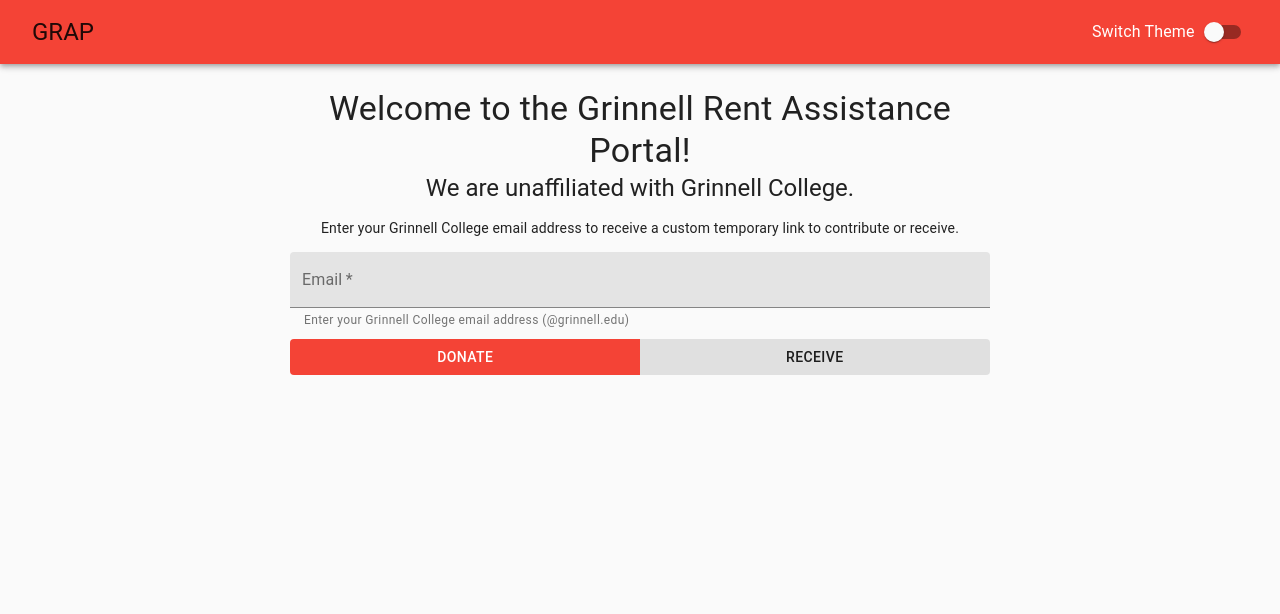
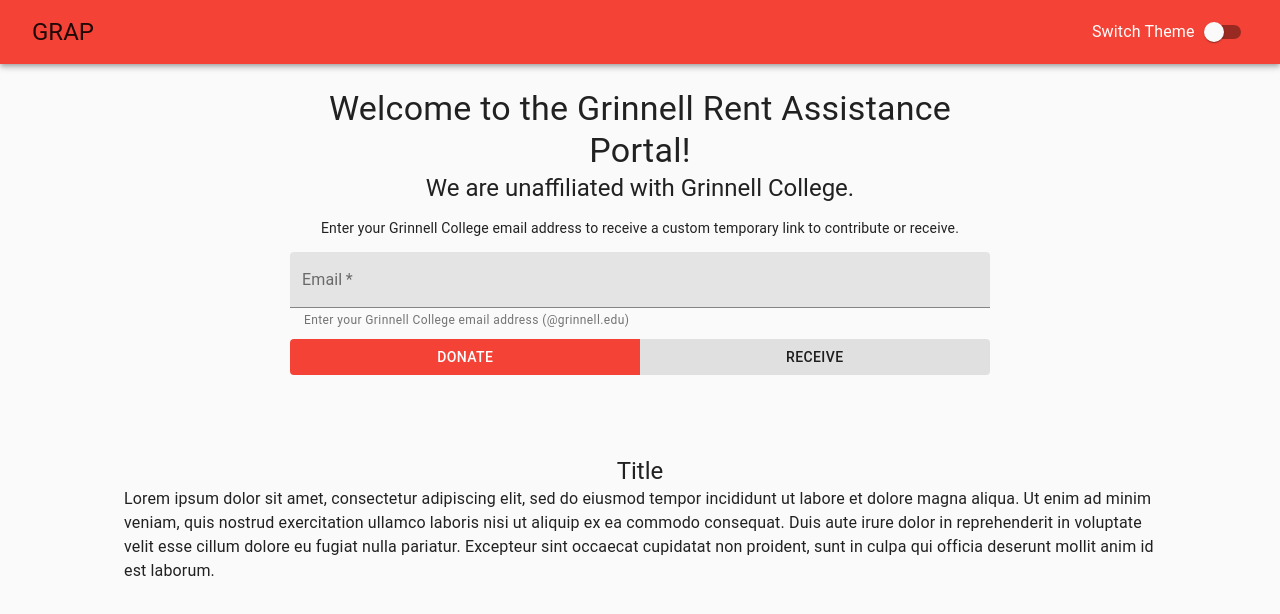
Before and after one commit to grinnell-rent-assistance/frontend, a React (Create React App) app: page / in a window 1280 px wide. Shown: the top 614 px of the page. Built offline with nearby package versions, Linux system fonts and the light colour scheme.

Commit message:
Added description paragraph with lorem ipsum text

```diff
--- a/src/App.js
+++ b/src/App.js
@@ -10,8 +10,8 @@
 import LandingPage from './pages/LandingPage';
 
 const useStyles = makeStyles((theme) => createStyles({
-  root: {
-    flex: 1,
+  bar: {
+    background: 'linear-gradient(90deg, #ff6969 10%, #c72a2a 90%)',
   },
   container: {
     marginTop: theme.spacing(3),
@@ -28,7 +28,7 @@
 );
 
 function App() {
-  const { darkModeButton, container, formGroup, root} = useStyles();
+  const { darkModeButton, container, formGroup, bar} = useStyles();
   const [email, setEmail] = React.useState('');
   const [theme, setTheme] = React.useState('light');
 
@@ -65,12 +65,12 @@
               <Route exact path="/">
                 <Home onChange={setEmail} />
               </Route>
-              {/* <Route path="/request">
-              <CreateRequest email={email} />
-            </Route> */}
               <Route path="/verification">
                 <LandingPage email={email} />
               </Route>
+              <Route path="/request">
+              <CreateRequest email={email} />
+            </Route>
             </Switch>
           </Box>
         </Box>
--- a/src/pages/CreateRequest.js
+++ b/src/pages/CreateRequest.js
@@ -21,10 +21,17 @@
 
 function CreateRequest(props) {
   const { root, form, button } = useStyles();
+  //const [redirect, setRedirect] = React.useState(null);
+  const [email, setEmail] = React.useState('');
+
+  // function verification() {
+  //   setRedirect(<Redirect to={"/verification"} />);
+  // }
 
   return (
     <Container className={root}>
       {isGrinnellEmail(props.email)? null: <Redirect to="/" />}
+      {/* {redirect} */}
       <FormControl className={form}>
         <Typography variant="h5">
           Create a Request
@@ -40,6 +47,7 @@
         <TextField label="Desired amount" /> <br />
         <TextareaAutosize rowsMin={3} placeholder="Extra Details" />
         <Button className={button} variant="contained">
+        {/* onClick={verification}  */}
           Submit
         </Button>
       </FormControl>
--- a/src/pages/Home.js
+++ b/src/pages/Home.js
@@ -1,6 +1,9 @@
 import React from 'react';
 import { Container, Box, Button, ButtonGroup, makeStyles, createStyles, Typography, TextField } from '@material-ui/core';
 import { Redirect } from 'react-router-dom';
+
+import Grid from '@material-ui/core/Grid';
+import Divider from '@material-ui/core/Divider';
 
 import isGrinnellEmail from '../utils/isGrinnellEmail';
 
@@ -20,12 +23,17 @@
   textField: {
     marginBottom: theme.spacing(1),
     width: '100%',
-  }
+  },
+  body: {
+    marginTop: theme.spacing(10),
+    padding: '20x',
+    margin: 100,
+  },
 })
 );
 
 function Home(props) {
-  const { textContainer, item, buttonGroup, textField } = useStyles();
+  const { textContainer, item, buttonGroup, textField, body } = useStyles();
 
   const [email, setEmail] = React.useState('');
   const [redirect, setRedirect] = React.useState(null);
@@ -35,7 +43,7 @@
   function receive() {
     if (isGrinnellEmail(email)) {
       props.onChange(email);
-      setRedirect(<Redirect to={"/request"}/>);
+      setRedirect(<Redirect to={"/request"} />);
     } else {
       setError(true);
       setMessage('Please enter a valid email');
@@ -46,7 +54,7 @@
   function verification() {
     if (isGrinnellEmail(email)) {
       props.onChange(email);
-      setRedirect(<Redirect to={"/verification"}/>);
+      setRedirect(<Redirect to={"/verification"} />);
     } else {
       setError(true);
       setMessage('Please enter a valid email');
@@ -82,12 +90,27 @@
             <Button className={item} color="primary" variant="contained" onClick={verification} disableElevation>
               Donate
             </Button>
-            <Button className={item} variant="contained" onClick={verification} disableElevation>
+            <Button className={item} variant="contained" onClick={receive} disableElevation>
               Receive
             </Button>
           </ButtonGroup>
         </Box>
       </Box>
+
+      <Box className={body}>
+      <Typography align ='center' variant={'h5'}>
+          Title
+        </Typography>
+        <Typography variant={'body1'} display={'block'} marginTop='10'>
+        Lorem ipsum dolor sit amet, consectetur adipiscing elit,
+        sed do eiusmod tempor incididunt ut labore et dolore magna aliqua.
+        Ut enim ad minim veniam, quis nostrud exercitation ullamco
+        laboris nisi ut aliquip ex ea commodo consequat.
+        Duis aute irure dolor in reprehenderit in voluptate velit esse cillum dolore eu fugiat nulla pariatur.
+        Excepteur sint occaecat cupidatat non proident, sunt in culpa qui officia deserunt mollit anim id est laborum.
+        </Typography>
+      </Box>
+
     </Container>
   )
 }
```
